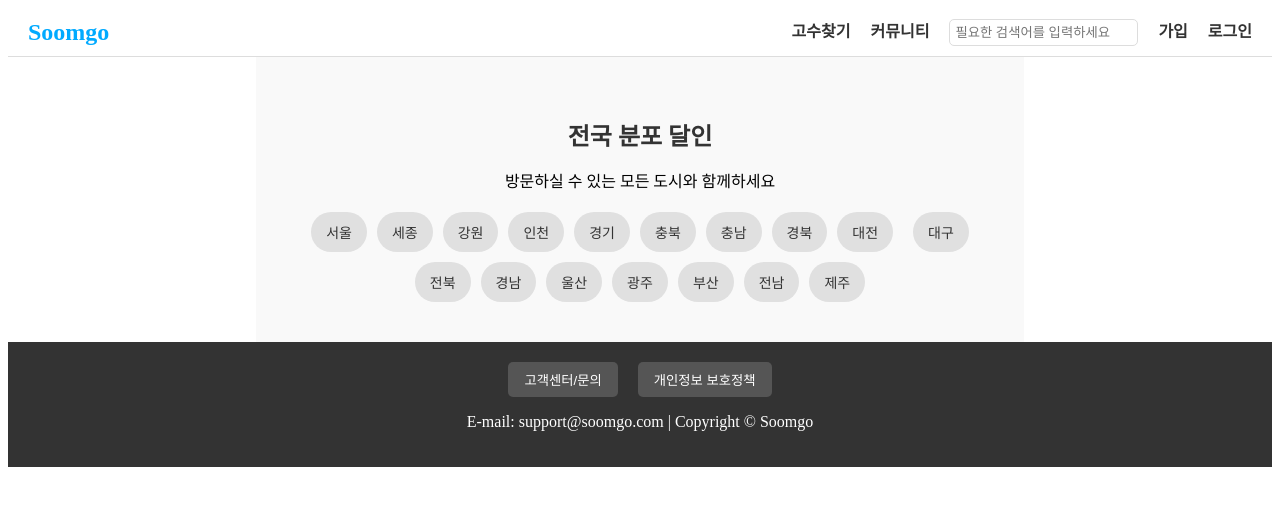
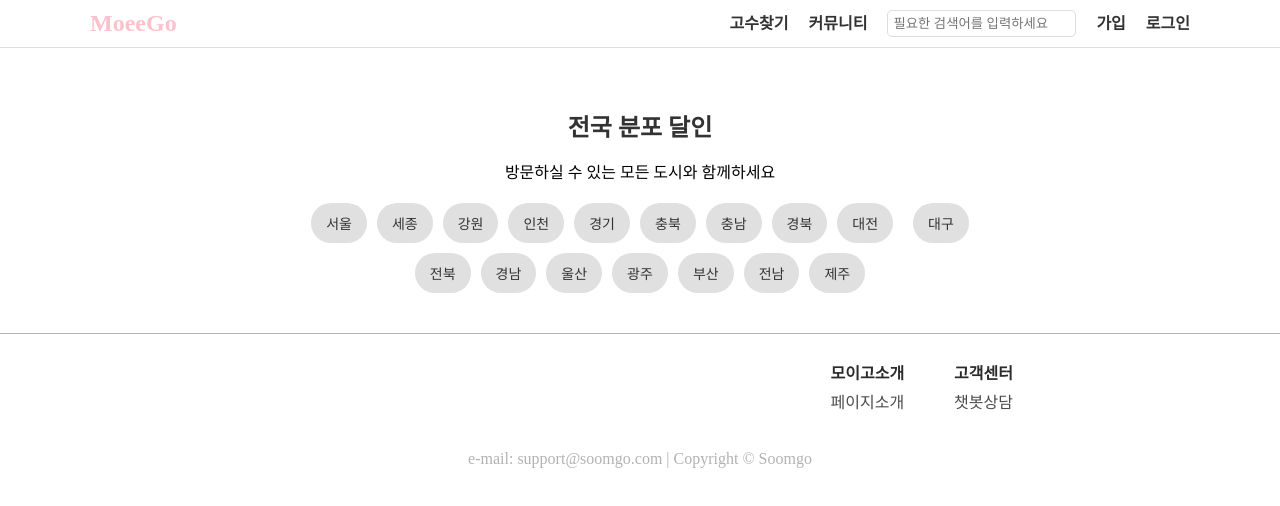
Before and after one commit to C-hyunsik/moeegoTest, a React (Vite) app: page /locations in a window 1280 px wide. Shown: the top 506 px of the page. Built offline with nearby package versions, Linux system fonts and the light colour scheme.

Commit message:
update css

```diff
--- a/package.json
+++ b/package.json
@@ -10,6 +10,7 @@
     "preview": "vite preview"
   },
   "dependencies": {
+    "moeegotest": "file:",
     "react": "^18.3.1",
     "react-dom": "^18.3.1",
     "react-router-dom": "^6.28.0"
--- a/src/components/Footer.css
+++ b/src/components/Footer.css
@@ -1,20 +1,46 @@
 .footer {
-    padding: 20px;
+    width: 100%;
+    padding: 10px;
+    box-sizing: border-box;
+    display: flex;
+    margin: 0 auto;
     text-align: center;
-    background-color: #333;
-    color: #fff;
+    background-color: white;
+    justify-content: center;
+    align-items: center;
+    flex-direction: column;
+    color: #b2b2b2;
+    border-top: 1px solid #b2b2b2;
 }
 
-.footer button {
-    margin: 0 10px;
-    padding: 8px 16px;
-    background-color: #555;
-    border: none;
-    border-radius: 5px;
-    color: #fff;
-    cursor: pointer;
+.ulWrap {
+    width: 60%;
+    display: flex;
+    flex-direction: row;
+    align-items: center;
+    justify-content: right;
+    text-align: center;
+    vertical-align: text-top;
 }
 
-.footer button:hover {
-    background-color: #777;
+.ulWrap ul {
+    list-style: none;
+    color: #2b2b2b;
+    font-weight: bold;
 }
+
+.ulWrap li {
+    padding: 5px;
+    box-sizing: border-box;
+    font-weight: 200;
+}
+
+.ulWrap li a {
+    text-decoration: none;
+    color: #4c4c4c;;
+}
+
+.ulWrap li a:hover {
+    cursor: pointer;
+    color: #383838;
+}
--- a/src/components/Footer.jsx
+++ b/src/components/Footer.jsx
@@ -4,11 +4,15 @@ import "./Footer.css";
 function Footer() {
   return (
     <footer className="footer">
-      <div>
-        <button>고객센터/문의</button>
-        <button>개인정보 보호정책</button>
+      <div className="ulWrap">
+        <ul>모이고소개
+          <li><a href="">페이지소개</a></li>
+        </ul>
+        <ul>고객센터
+          <li><a href="">챗봇상담</a></li>
+        </ul>
       </div>
-      <p>E-mail: support@soomgo.com | Copyright © Soomgo</p>
+      <p>e-mail: support@soomgo.com | Copyright © Soomgo</p>
     </footer>
   );
 }
--- a/src/components/Header.css
+++ b/src/components/Header.css
@@ -1,16 +1,28 @@
 .header {
     display: flex;
-    justify-content: space-between;
+    justify-content: center;
     align-items: center;
+    flex-direction: row;
     padding: 10px 20px;
     background-color: #fff;
     border-bottom: 1px solid #ddd;
 }
 
+.topWrap {
+    width: 1100px;
+    display: flex;
+    align-items: center;
+    justify-content: space-between;
+}
+
 .logo {
     font-size: 24px;
-    color: #00aaff;
+    color: #fcc1cc;
     font-weight: bold;
+}
+
+.nav {
+    display: flex;
 }
 
 .nav a {
@@ -26,3 +38,7 @@
     border: 1px solid #ddd;
     border-radius: 5px;
 }
+
+@media(max-width: 768px) {
+    .topWrap {width: 60%;}
+}
--- a/src/components/Header.jsx
+++ b/src/components/Header.jsx
@@ -4,7 +4,8 @@ import "./Header.css";
 function Header() {
   return (
     <header className="header">
-      <div className="logo">Soomgo</div>
+      <div className="topWrap">
+        <div className="logo">MoeeGo</div>
         <nav className="nav">
           <a href="#">고수찾기</a>
           <a href="#">커뮤니티</a>
@@ -12,6 +13,7 @@ function Header() {
           <a href="#">가입</a>
           <a href="#">로그인</a>
         </nav>
+      </div>
     </header>
   );
 }
--- a/src/components/Locations.css
+++ b/src/components/Locations.css
@@ -1,7 +1,7 @@
 .locations {
     padding: 40px;
     text-align: center;
-    background-color: #f9f9f9;
+    background-color: #ffffff;
 }
 
 .locations h2 {
--- a/src/components/MainBanner.css
+++ b/src/components/MainBanner.css
@@ -1,7 +1,7 @@
 .main-banner {
     text-align: center;
     padding: 40px 0;
-    background-color: #f9f9f9;
+    background-color: white;
 }
 
 .main-banner h1 {
--- a/src/components/Reviews.css
+++ b/src/components/Reviews.css
@@ -1,6 +1,6 @@
 .reviews {
     padding: 40px;
-    background-color: #f9f9f9;
+    background-color: white;
 }
 
 .reviews h2 {
--- a/src/index.css
+++ b/src/index.css
@@ -0,0 +1,4 @@
+body, html {
+    margin: 0 auto;
+    padding: 0;
+}
```
Also changed, not shown: 1 other file (tests, documents, lock files or other folders). Lines whose indentation alone changed are shown as unchanged.
